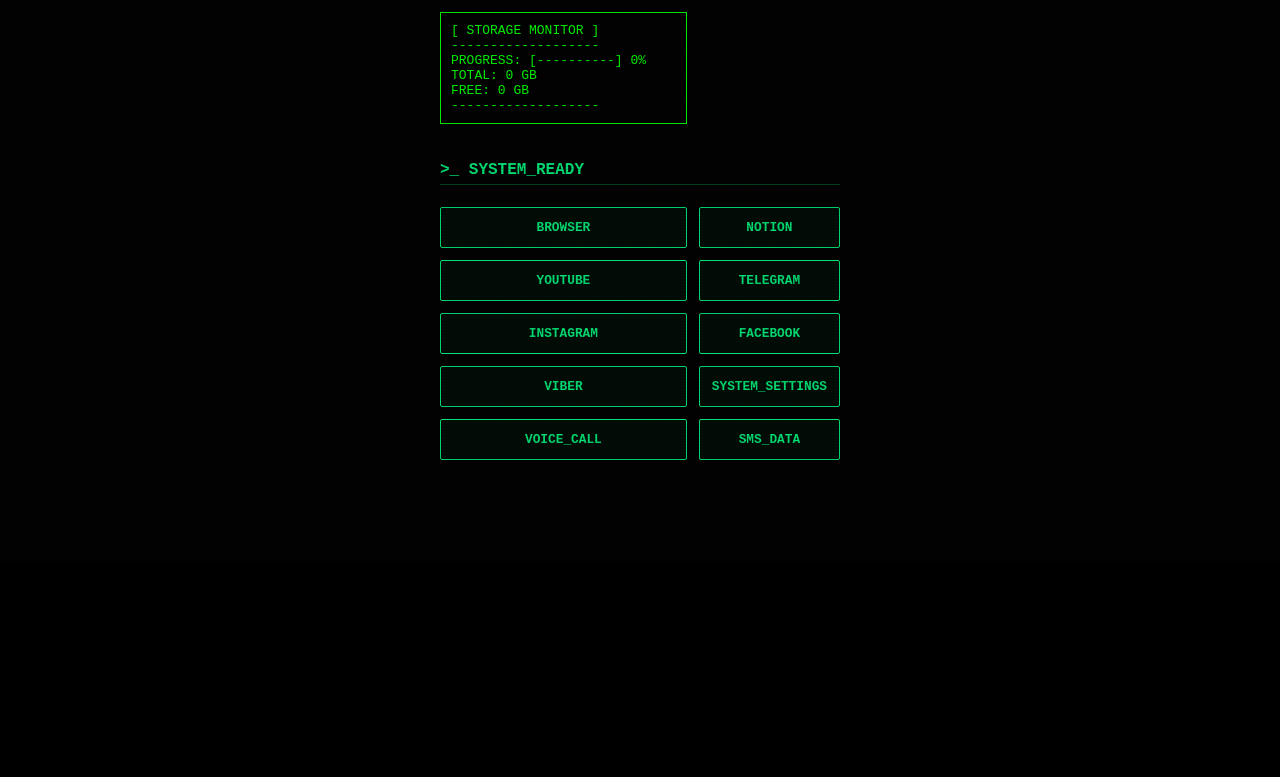
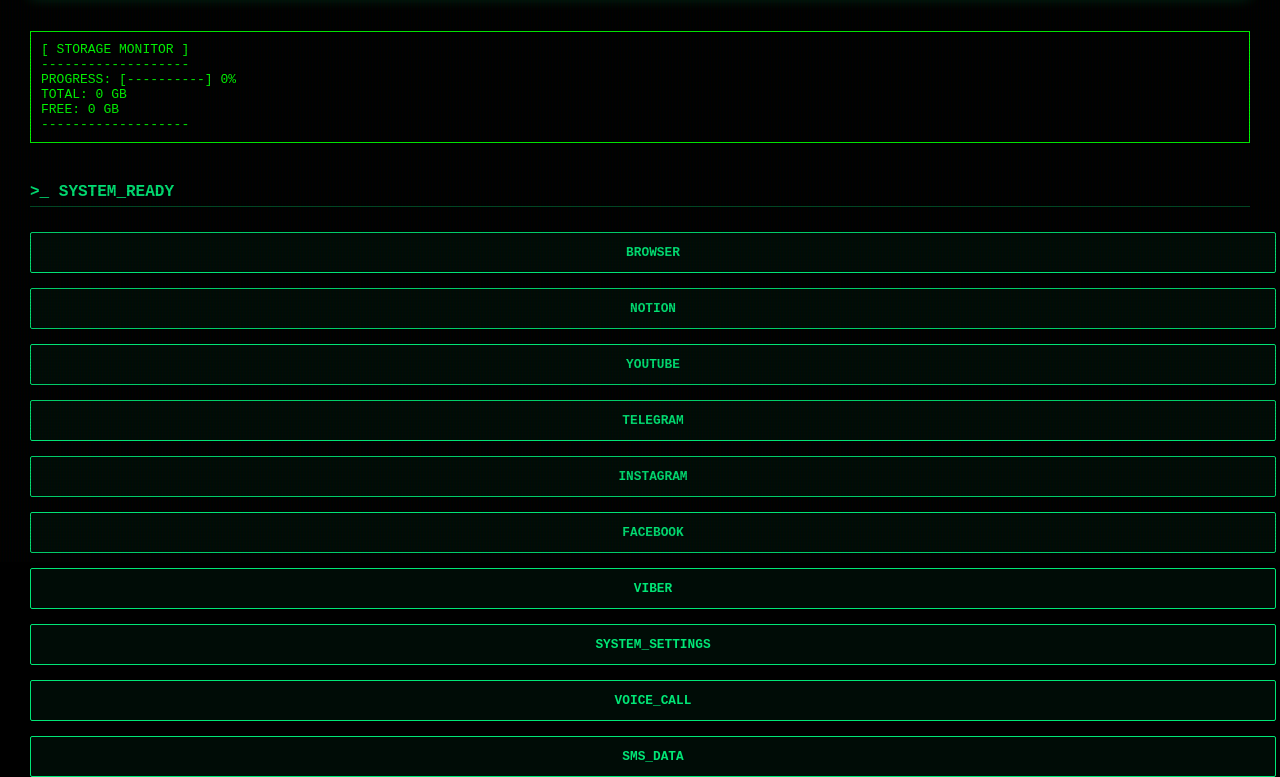
Before and after one commit to Maks-Onyshchenko13051927101261/zen_sloth, a website: page index.html in a window 1280 px wide. Shown: the part 238-1015 px from the top of the page. Before the commit the page ends 840 px from the top, so only its background shows below. Drawn offline with Linux system fonts and the light colour scheme; no server answers.

Commit message:
style: styles.css

```diff
--- a/zen/style.css
+++ b/zen/style.css
@@ -28,11 +28,25 @@ body::after {
 
 .container {
     width: 100%;
-    max-width: 400px;
-    display: grid;
-    grid-template-columns: 1fr;
-    gap: 12px;
+    max-height: 400px;
+    display: flex;
+    flex-direction: column;
+    gap: 15px;
     z-index: 5;
+    padding: 10px;
+    box-sizing: border-box;
+}
+
+/* Додай це, щоб посилання-команди виглядали як блоки */
+.cmd {
+    display: block;
+    width: 100%;
+    text-align: center;
+    padding: 10px;
+    border: 1px solid #00ff00;
+    text-decoration: none;
+    color: #00ff00;
+    background: rgba(0, 255, 0, 0.1);
 }
 
 #clock {
```
